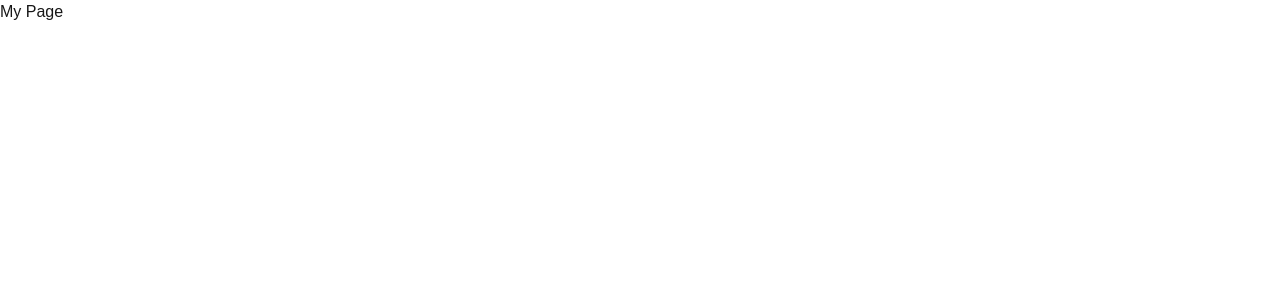
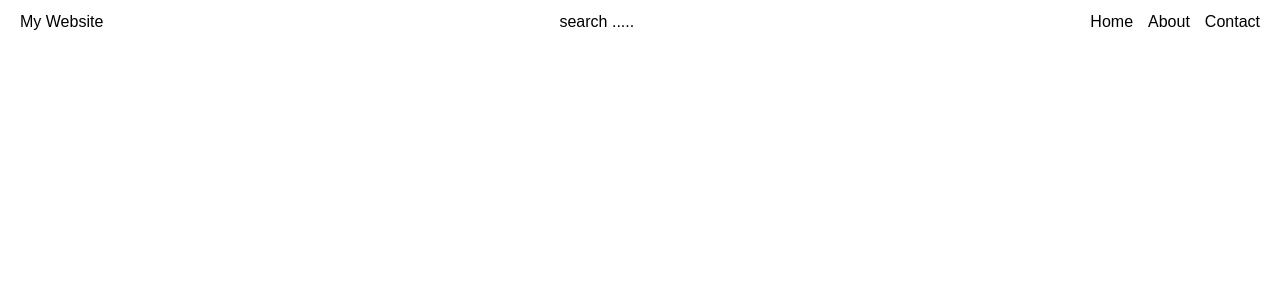
Before and after one commit to paiameya/nextjs-ts, a Next.js app: page /mypage in a window 1280 px wide. Shown: the top 300 px of the page. Built offline with nearby package versions, Linux system fonts and the light colour scheme.

Commit message:
frist commit

```diff
--- /dev/null
+++ b/app/myapp/app.tsx
@@ -0,0 +1,3 @@
+export default function app(){
+    return <div>My Page </div>
+}
--- a/app/mypage/page.tsx
+++ b/app/mypage/page.tsx
@@ -1,3 +1,42 @@
-export default function page(){
-    return <div>My Page </div>
+// export default function page(){
+//     return <div>My Page </div>
+// }
+
+export default function HeaderPage() {
+  return (
+    <div>
+      <header style={styles.header}>
+        <h1 style={styles.logo}>My Website</h1>
+        <button>search .....</button>
+        <nav style={styles.nav}>
+          <a href="/" style={styles.link}>Home</a>
+          <a href="/about" style={styles.link}>About</a>
+          <a href="/contact" style={styles.link}>Contact</a>
+        </nav>
+      </header>
+    </div>
+  );
 }
+
+const styles = {
+  header: {
+    display: 'flex',
+    justifyContent: 'space-between',
+    alignItems: 'center',
+    backgroundColor: 'white',
+    padding: '10px 20px',
+    color: 'black',
+  },
+  logo: {
+    margin: 0,
+  },
+  nav: {
+    display: 'flex',
+    gap: '15px',
+  },
+
+  link: {
+    color: 'black',
+    textDecoration: 'none',
+  }
+};
```
